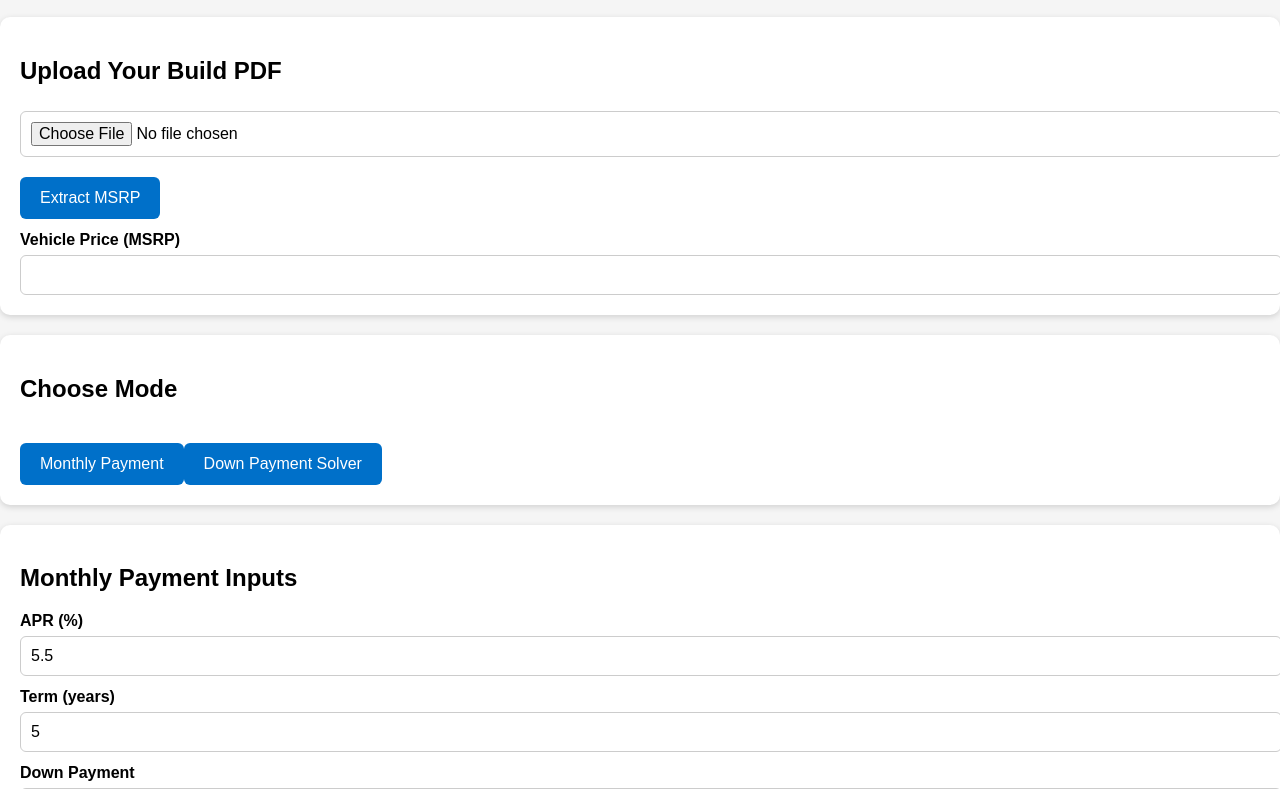
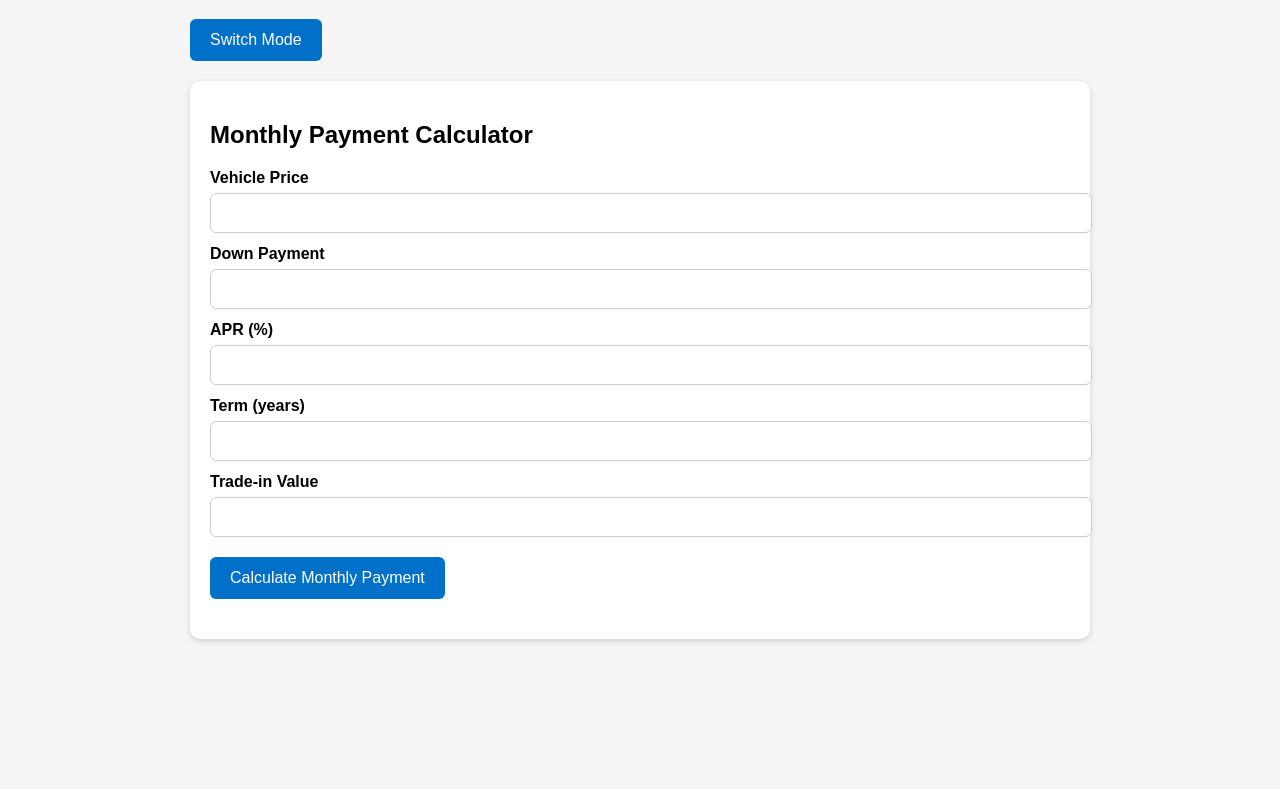
Before and after one commit to h2olgd/gts-finance, a plain HTML site: page index.html in a window 1280 px wide. Shown: the part 101-890 px from the top of the page. After the commit the page ends 800 px from the top, so only its background shows below. Drawn offline with Linux system fonts and the light colour scheme.

Commit message:
Refactor index.html for GTS Finance Calculator
Updated the GTS Finance Calculator layout and functionality.

```diff
--- a/index.html
+++ b/index.html
@@ -1,86 +1,67 @@
 <!DOCTYPE html>
 <html lang="en">
 <head>
-  <meta charset="UTF-8" />
-  <title>Porsche GTS Finance Calculator</title>
-  <meta name="viewport" content="width=device-width, initial-scale=1" />
-  <link rel="stylesheet" href="style.css" />
+  <meta charset="UTF-8">
+  <meta name="viewport" content="width=device-width, initial-scale=1.0">
+  <title>GTS Finance</title>
+  <link rel="stylesheet" href="style.css">
 </head>
 
 <body>
-  <div class="app">
+  <div class="container">
 
-    <header class="header">
-      <h1>911 GTS Finance Calculator</h1>
-      <p class="subtitle">Moonlight Blue Metallic • GT Theme</p>
-    </header>
+    <h1>GTS Finance Calculator</h1>
 
-    <!-- PDF Upload -->
-    <section class="card">
-      <h2>Upload Your Build PDF</h2>
-      <input type="file" id="pdfFile" accept="application/pdf" />
-      <button id="extractBtn">Extract MSRP</button>
-      <div id="pdfStatus" class="status"></div>
-
-      <label>Vehicle Price (MSRP)</label>
-      <input type="number" id="price" />
-    </section>
-
-    <!-- Mode Selector -->
-    <section class="card">
-      <h2>Choose Mode</h2>
-      <div class="mode-container">
-        <button id="modePayment" class="mode-btn active">Monthly Payment</</button>
-        <button id="modeDown" class="mode-btn">Down Payment Solver</button>
-      </div>
-    </section>
+    <!-- Mode Switch -->
+    <button id="switchMode">Switch Mode</button>
 
     <!-- Monthly Payment Panel -->
     <section id="paymentPanel" class="card">
-      <h2>Monthly Payment Inputs</h2>
+      <h2>Monthly Payment Calculator</h2>
+
+      <label>Vehicle Price</label>
+      <input type="number" id="price">
+
+      <label>Down Payment</label>
+      <input type="number" id="down">
 
       <label>APR (%)</label>
-      <input type="number" id="apr" value="5.5" step="0.1" />
+      <input type="number" id="apr">
 
       <label>Term (years)</label>
-      <input type="number" id="years" value="5" />
-
-      <label>Down Payment</label>
-      <input type="number" id="down" value="40000" />
+      <input type="number" id="years">
 
       <label>Trade-in Value</label>
-      <input type="number" id="trade" value="0" />
+      <input type="number" id="trade">
 
       <button id="calcPaymentBtn">Calculate Monthly Payment</button>
-      <div id="paymentResult" class="result"></div>
+
+      <div id="result"></div>
     </section>
 
     <!-- Down Payment Solver Panel -->
     <section id="downPanel" class="card hidden">
-      <h2>Down Payment Solver Inputs</h2>
+      <h2>Down Payment Solver</h2>
 
       <label>Target Monthly Payment</label>
-      <input type="number" id="targetPayment" value="2500" />
+      <input type="number" id="targetPayment">
 
       <label>APR (%)</label>
-      <input type="number" id="apr2" value="5.5" step="0.1" />
+      <input type="number" id="apr2">
 
       <label>Term (years)</label>
-      <input type="number" id="years2" value="5" />
+      <input type="number" id="years2">
 
       <label>Trade-in Value</label>
-      <input type="number" id="trade2" value="0" />
+      <input type="number" id="trade2">
 
       <button id="calcDownBtn">Calculate Required Down Payment</button>
-      <div id="downResult" class="result"></div>
+
+      <div id="downResult"></div>
     </section>
-
-    <footer class="footer">
-      <small>GTS Finance • Inspired by Porsche GT design</small>
-    </footer>
 
   </div>
 
-  <script type="module" src="app.js"></script>
+  <script src="script.js"></script>
 </body>
 </html>
```
